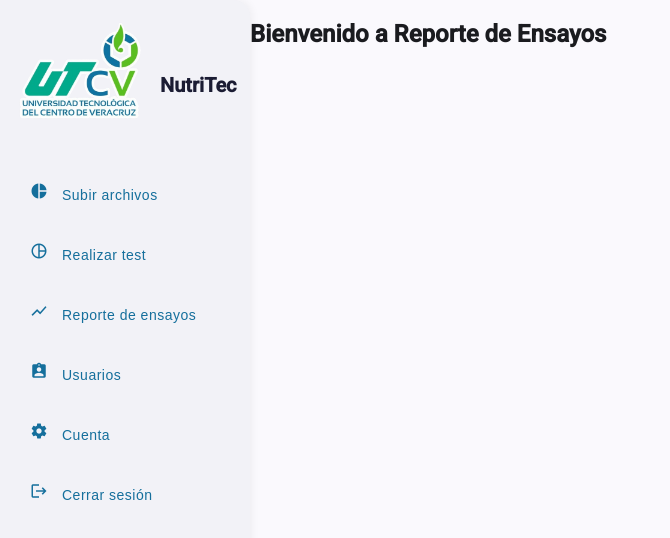
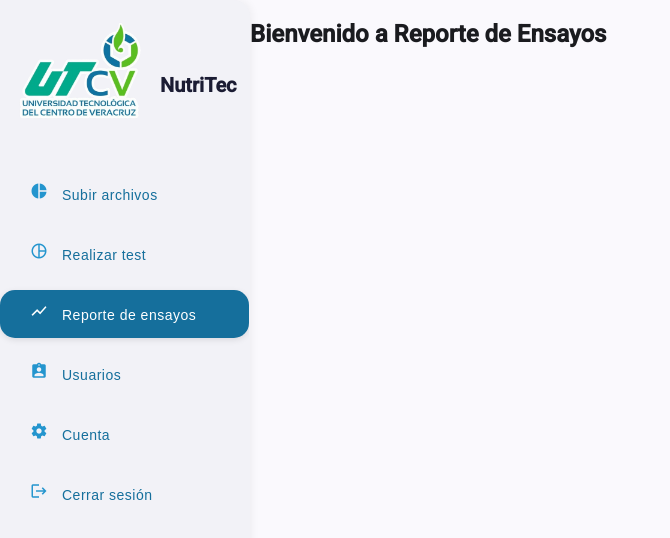
Before and after one commit to xSE7EN06/NutriTec, an Angular app: page /dashboard/test-reports in a window 1280 px wide. Shown: the top 538 px of the page, without its empty margins (0-670 px from the left). Built offline with nearby package versions, Linux system fonts and the light colour scheme.

Commit message:
fix/style: agregar color al cambio de pestaña del sidebar y agregar rutas para el cambio de pagina

```diff
--- a/src/app/shared/sidebar/sidebar.component.css
+++ b/src/app/shared/sidebar/sidebar.component.css
@@ -42,14 +42,14 @@
 }
 
 .nav-item:hover {
-  background-color: #08A689;
+  background-color: #c9c9d4;
 }
 
 .nav-icon {
   font-size: 18px;
   width: 18px;
   height: 18px;
-  color: #156F9C;
+  color: #2495ce;
   display: inline-flex;
   align-items: center;
   justify-content: center;
--- a/src/app/shared/sidebar/sidebar.component.html
+++ b/src/app/shared/sidebar/sidebar.component.html
@@ -16,7 +16,7 @@
         <span class="nav-label">Realizar test</span>
       </a>
 
-      <a mat-list-item class="nav-item" routerLink="/dashboard/test-report" routerLinkActive="active-item" [routerLinkActiveOptions]="{ exact: true }">
+      <a mat-list-item class="nav-item" routerLink="/dashboard/test-reports" routerLinkActive="active-item" [routerLinkActiveOptions]="{ exact: true }">
         <mat-icon class="nav-icon">show_chart</mat-icon>
         <span class="nav-label">Reporte de ensayos</span>
       </a>
@@ -26,7 +26,7 @@
         <span class="nav-label">Usuarios</span>
       </a>
 
-      <a mat-list-item class="nav-item" routerLink="/cuenta" routerLinkActive="active-item" [routerLinkActiveOptions]="{ exact: true }">
+      <a mat-list-item class="nav-item" routerLink="/dashboard/account" routerLinkActive="active-item" [routerLinkActiveOptions]="{ exact: true }">
         <mat-icon class="nav-icon">settings</mat-icon>
         <span class="nav-label">Cuenta</span>
       </a>
```
